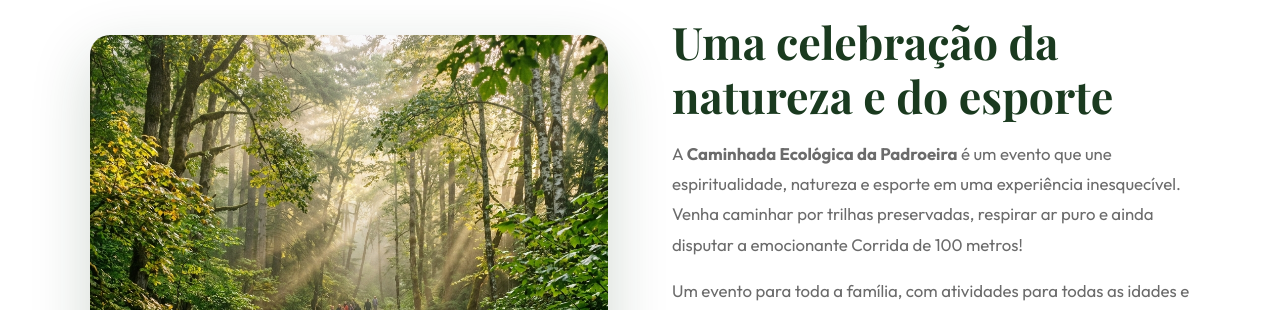
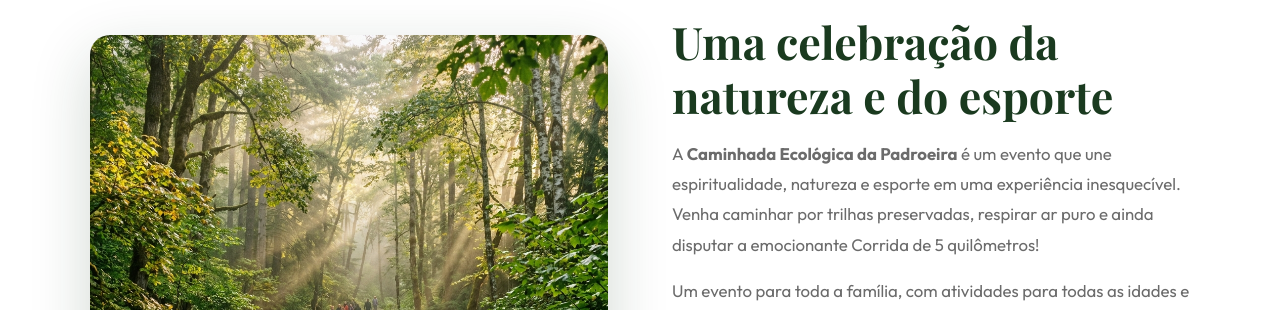
Before and after one commit to padreco27/esporte, a React (Vite) app: page / in a window 1280 px wide. Shown: the part 1120-1430 px from the top of the page. Built offline with nearby package versions, Linux system fonts and the light colour scheme; no server answers; the database is empty; a web font is replaced by a local one.

Commit message:
fix: adm

```diff
--- a/index.html
+++ b/index.html
@@ -4,7 +4,7 @@
     <meta charset="UTF-8" />
     <link rel="icon" type="image/svg+xml" href="/favicon.svg" />
     <meta name="viewport" content="width=device-width, initial-scale=1.0" />
-    <meta name="description" content="Participe da Caminhada Ecológica da Padroeira e da emocionante Corrida de 100 metros! Um evento para toda a família em contato com a natureza." />
+    <meta name="description" content="Participe da Caminhada Ecológica da Padroeira e da emocionante Corrida de 5 quilômetros! Um evento para toda a família em contato com a natureza." />
     <title>Caminhada Ecológica da Padroeira</title>
     <link rel="preconnect" href="https://fonts.googleapis.com" />
     <link rel="preconnect" href="https://fonts.gstatic.com" crossorigin />
--- a/src/components/About.jsx
+++ b/src/components/About.jsx
@@ -44,7 +44,7 @@ export default function About() {
             <p className="section-desc">
               A <strong>Caminhada Ecológica da Padroeira</strong> é um evento que une espiritualidade,
               natureza e esporte em uma experiência inesquecível. Venha caminhar por trilhas
-              preservadas, respirar ar puro e ainda disputar a emocionante Corrida de 100 metros!
+              preservadas, respirar ar puro e ainda disputar a emocionante Corrida de 5 quilômetros!
             </p>
             <p className="section-desc" style={{ marginTop: '1rem' }}>
               Um evento para toda a família, com atividades para todas as idades e condicionamentos físicos.
--- a/src/components/Atividades.jsx
+++ b/src/components/Atividades.jsx
@@ -51,7 +51,7 @@ export default function Atividades() {
           </div>
 
           <div className="atividade-card reveal" ref={addRef} style={{ transitionDelay: '0.25s' }}>
-            <img className="atividade-img" src={corridaImg} alt="Corrida de 100 metros" />
+            <img className="atividade-img" src={corridaImg} alt="Corrida de 5 quilômetros" />
             <div className="atividade-body">
               <div className="atividade-emoji">⚡</div>
               <h3 className="atividade-title">Corrida de 5 quilômetros</h3>
--- a/src/components/Footer.jsx
+++ b/src/components/Footer.jsx
@@ -5,7 +5,7 @@ export default function Footer() {
     <footer className="footer">
       <div className="footer-logo">🌿</div>
       <div className="footer-title">Caminhada Ecológica da Padroeira</div>
-      <div className="footer-subtitle">&amp; Corrida de 100 Metros</div>
+      <div className="footer-subtitle">&amp; Corrida de 5 Quilômetros</div>
       <hr className="footer-divider" />
       <p className="footer-copy">© 2026 — Evento da Padroeira. Todos os direitos reservados.</p>
     </footer>
```
